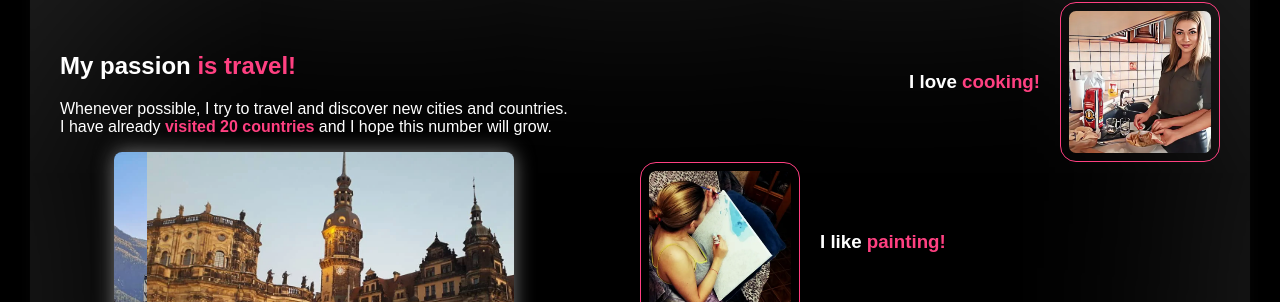
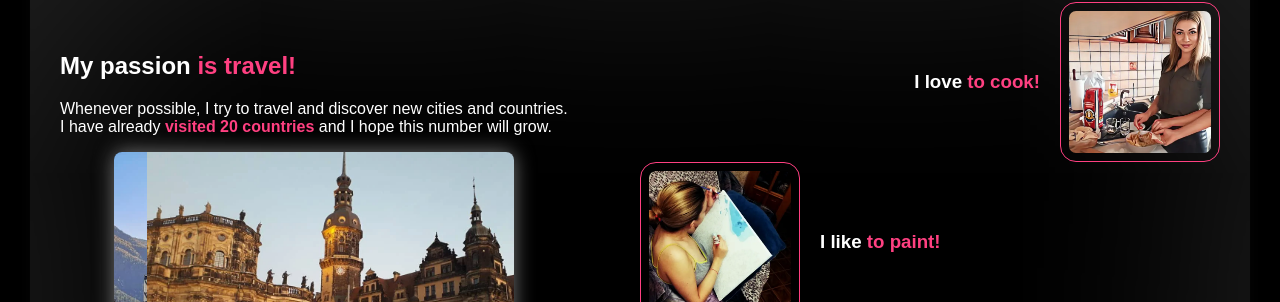
Before and after one commit to KorolMariia/Personal-website, a React (Create React App) app: page /additionally in a window 1280 px wide. Shown: the part 134-436 px from the top of the page. Built offline with nearby package versions, Linux system fonts and the light colour scheme.

Commit message:
fixed additionally and home

```diff
--- a/src/components/SectionAdditionally/SectionAdditionally.jsx
+++ b/src/components/SectionAdditionally/SectionAdditionally.jsx
@@ -1,5 +1,4 @@
-import React from 'react';
-import './SectionAdditionally.scss';
+import React from 'react';import './SectionAdditionally.scss';
 
 export default function SectionAdditionally() {
   return (
@@ -52,7 +51,7 @@ export default function SectionAdditionally() {
       <div className="additionally-other">
         <div className="other end">
           <h3>
-            I love <span className="color">cooking!</span>
+            I love <span className="color">to cook!</span>
           </h3>
           <img
             className="other-foto"
@@ -67,7 +66,7 @@ export default function SectionAdditionally() {
             alt="Foto-Painting"
           />
           <h3>
-            I like <span className="color">painting!</span>
+            I like <span className="color">to paint!</span>
           </h3>
         </div>
         <div className="other end">
--- a/src/components/SectionHome/SectionHome.jsx
+++ b/src/components/SectionHome/SectionHome.jsx
@@ -1,5 +1,4 @@
-import React from 'react';
-import './SectionHome.scss';
+import React from 'react';import './SectionHome.scss';
 
 export default function SectionHome() {
   return (
@@ -15,7 +14,7 @@ export default function SectionHome() {
           I’m Mariia,
           <br />
           <span className="section-home-description-content color">
-            {' <Junior Front End Developer /> '}
+            {' < Front End Developer /> '}
           </span>
           <br />
           from Ukraine.
```
